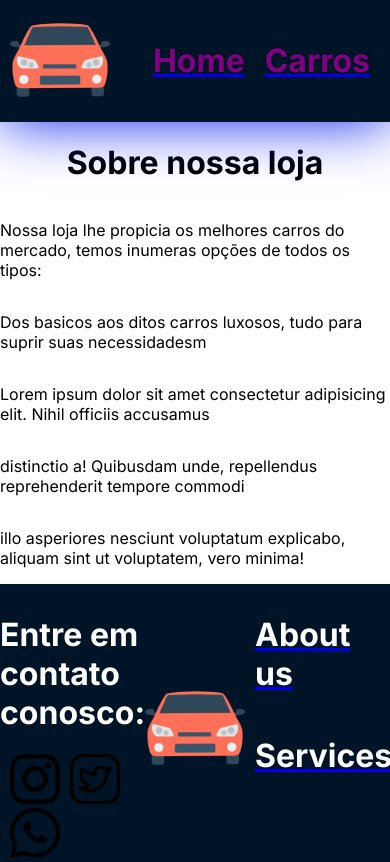
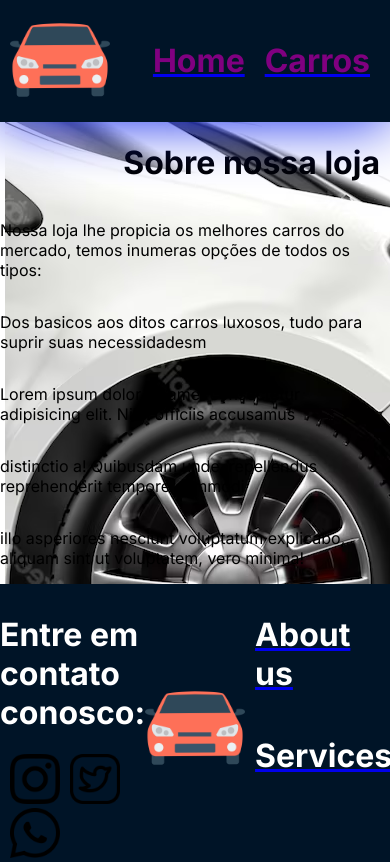
Before and after one commit to Glayber16/carrosvrumvrum, a Next.js app: page /Funcionamento in a window 390 px wide. Built offline with nearby package versions, Linux system fonts and the light colour scheme.

Commit message:
tentando coisas

```diff
--- a/src/app/styles/Funcionamento.module.css
+++ b/src/app/styles/Funcionamento.module.css
@@ -1,7 +1,17 @@
 .funcao {
     display: flex;
     flex-direction: column;
-    align-items: center;
+    align-items: flex-end;
     justify-content: center;
     justify-items: center;
+    background-image: url(/testcars.png);
+    background-repeat: no-repeat;
+    background-position: left;
+    padding-right: 10px;
 }
+
+@media only screen and (max-width: 480px) {
+    background-image: url(/testcars.png); {
+      width: 0%;
+    }
+  }
--- a/src/app/styles/Servicos.module.css
+++ b/src/app/styles/Servicos.module.css
@@ -7,4 +7,6 @@
     background-image: url(/carban.png);
     background-repeat: no-repeat;
     background-position: right;
+
+
 }
```
Also changed, not shown: public/caros.png (added), public/testcars.png (added), src/app/styles/Banner.module.css (line endings or trailing spaces).
